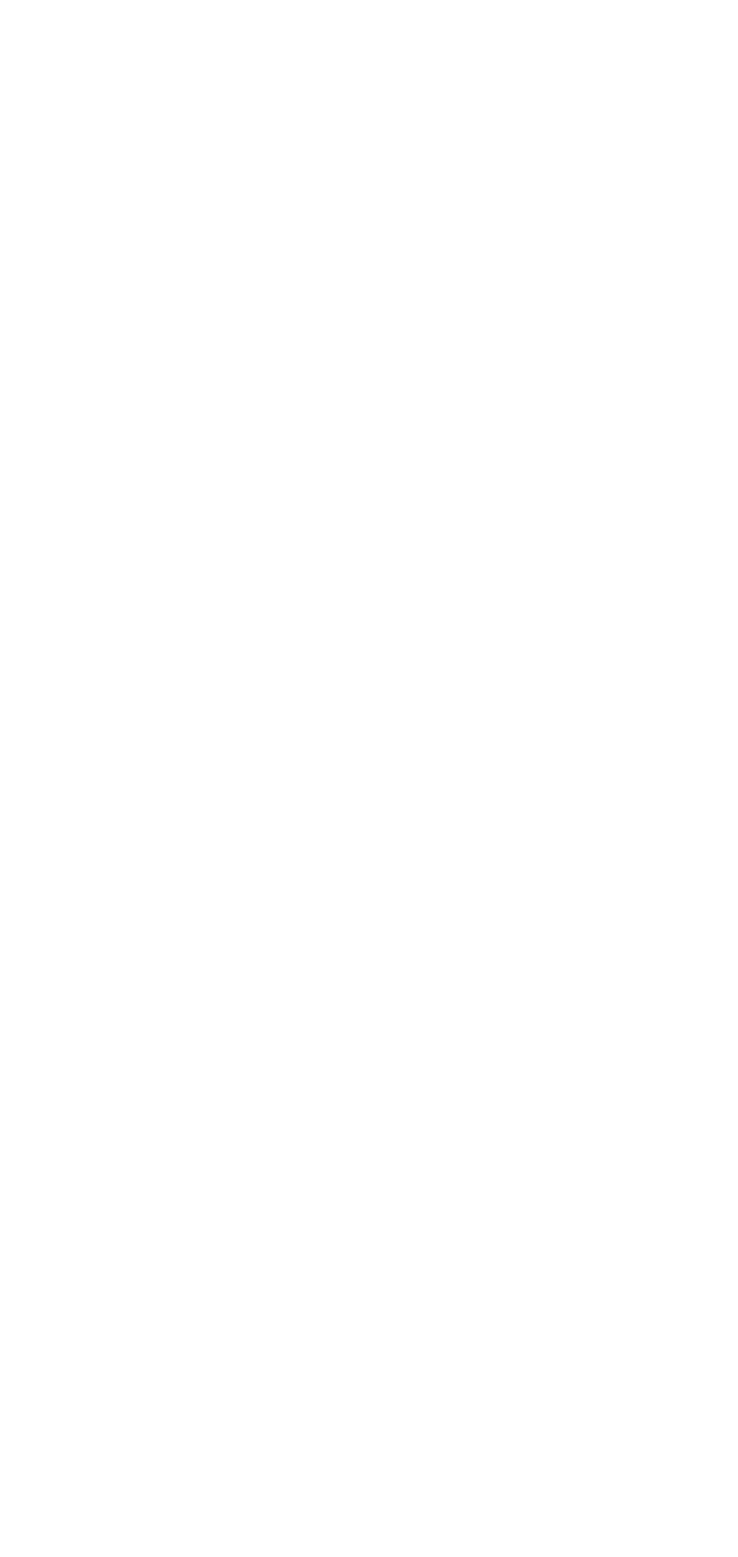
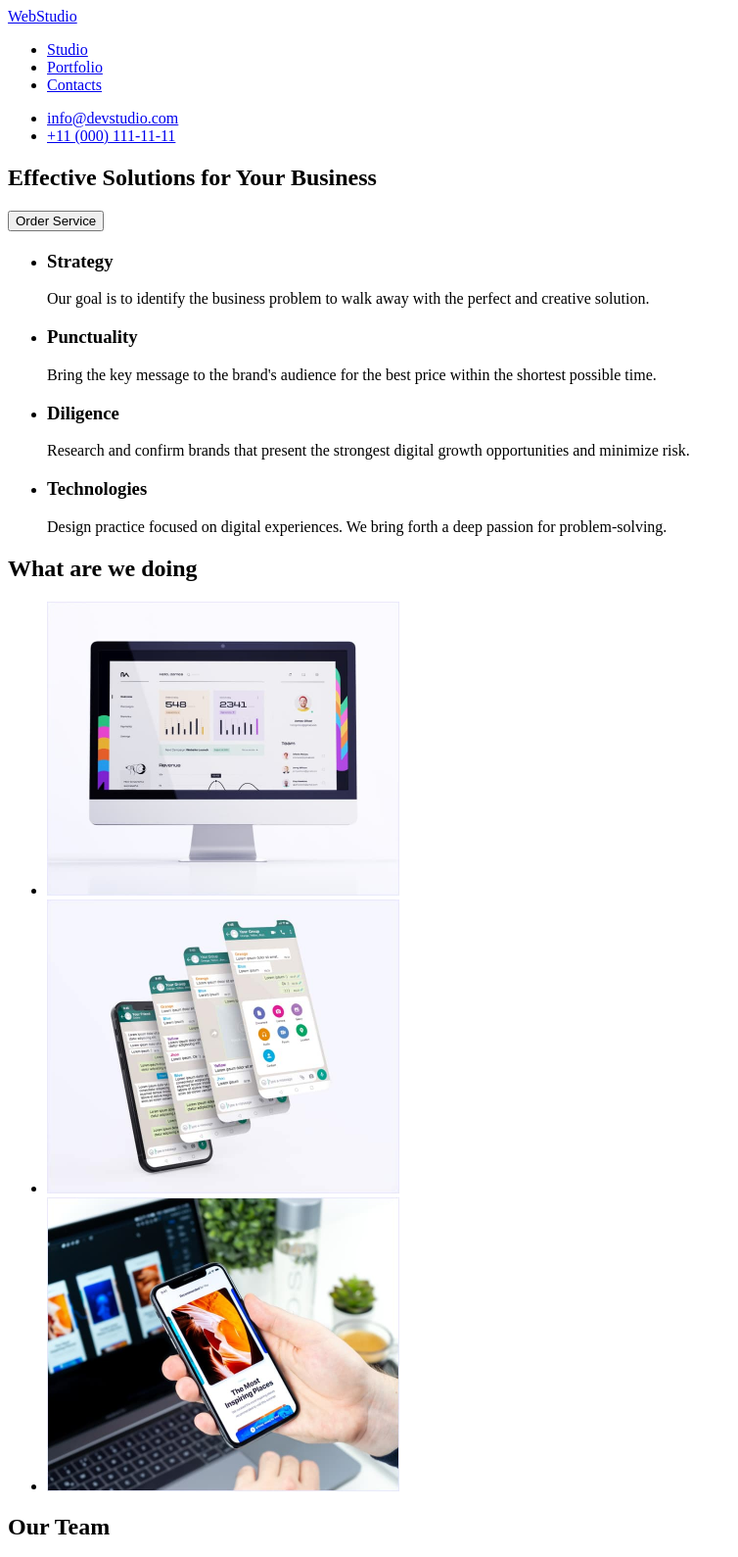
Before and after one commit to ishcenko/goit-markup-hw-01, a plain HTML site: page index.html in a window 1280 px wide. Shown: the top 1589 px of the page at 98% size, without its empty margins (0-754 px from the left). Before the commit the page ends 800 px from the top, so only its background shows below. Drawn offline with Linux system fonts and the light colour scheme.

Commit message:
update index html

```diff
--- a/index.html
+++ b/index.html
@@ -7,6 +7,92 @@
     <title>WebStudio</title>
 </head>
 <body>
-
+    <!-- шапка сайту -->
+    <header>
+        <nav>
+            <a href="#">WebStudio</a>
+            <ul>
+                <li><a href="#">Studio</a></li>
+                <li><a href="#">Portfolio</a></li>
+                <li><a href="#">Contacts</a></li>
+            </ul>
+        </nav>
+        <ul>
+            <li><a href="mailto:info@devstudio.com">info@devstudio.com</a></li>
+            <li><a href="tel:+11(000)111-11-11">+11 (000) 111-11-11</a></li>
+        </ul>
+    </header>
+    <!-- основний контент -->
+    <main>
+        <section>
+            <h1>Effective Solutions for Your Business</h1>
+            <button type="button">Order Service</button>
+        </section>
+        <section>
+            <h2></h2>
+        <ul>
+            <li>
+                <h3>Strategy</h3>
+                <p>Our goal is to identify the business problem to walk away with the perfect and creative solution. </p>
+            </li>
+            <li>
+                <h3>Punctuality</h3>
+                <p>Bring the key message to the brand's audience for the best price within the shortest possible time.</p>
+            </li>
+            <li>
+                <h3>Diligence</h3>
+                <p>Research and confirm brands that present the strongest digital growth opportunities and minimize risk.</p>
+            </li>
+            <li>
+                <h3>Technologies</h3>
+                <p>Design practice focused on digital experiences. We bring forth a deep passion for problem-solving.</p>
+            </li>
+        </ul>
+        </section>
+        <section>
+            <h2>What are we doing</h2>
+            <ul>
+                <li>
+                    <img src="./images/monitor.jpg" alt="Monitor" width="360">
+                </li>
+                <li>
+                    <img src="./images/phone.jpg" alt="Phone" width="360">
+                </li>
+                <li>
+                    <img src="./images/phone-in-hand.jpg" alt="Phone in hand" width="360">
+                </li>
+            </ul>
+        </section>
+        <section>
+            <h2>Our Team</h2>
+            <ul>
+                <li>
+                    <img src="./images/mark guerrero.jpg" alt="Mark Guerrero" width="264">
+                    <h3>Mark Guerrero</h3>
+                    <p>Product Designer</p>
+                </li>
+                <li>
+                    <img src="./images/tom-ford.jpg" alt="Tom Ford" width="264">
+                    <h3>Tom Ford</h3>
+                    <p>Frontend Developer</p>
+                </li>
+                <li>
+                    <img src="./images/camila-garcia.jpg" alt="Camila Garcia" width="264">
+                    <h3>Camila Garcia</h3>
+                    <p>Marketing</p>
+                </li>
+                <li>
+                    <img src="./images/daniel-wilson.jpg" alt="Daniel Wilson" width="264">
+                    <h3>Daniel Wilson</h3>
+                    <p>UI Designer</p>
+                </li>
+            </ul>
+        </section>
+    </main>
+    <!-- підвал -->
+    <footer>
+        <a href="#">WebStudio</a>
+        <p>Increase the flow of customers and sales for your business with digital marketing & growth solutions.</p>
+    </footer>
 </body>
 </html>
```
Also changed, not shown: images/camila-garcia.jpg (added), images/daniel-wilson.jpg (added), images/mark guerrero.jpg (added), images/monitor.jpg (added), images/phone-in-hand.jpg (added), images/phone.jpg (added), images/tom-ford.jpg (added).
